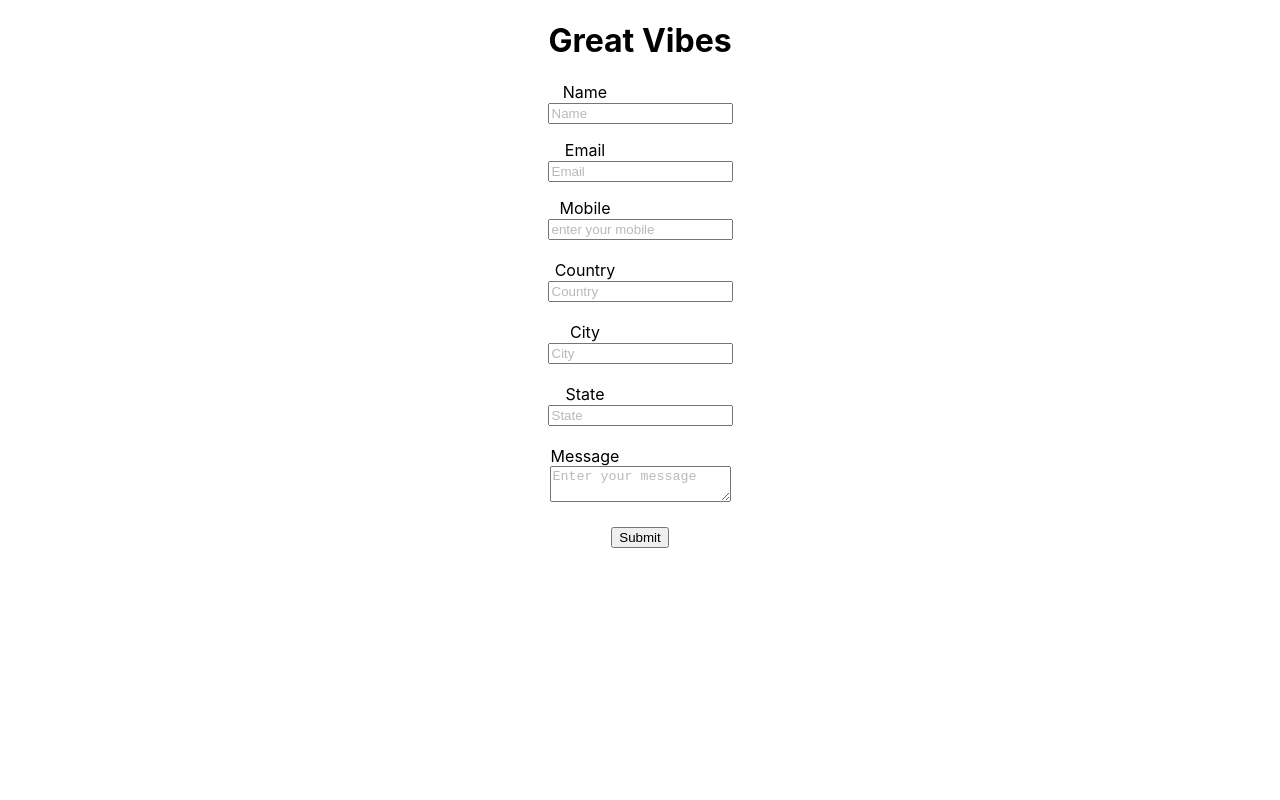
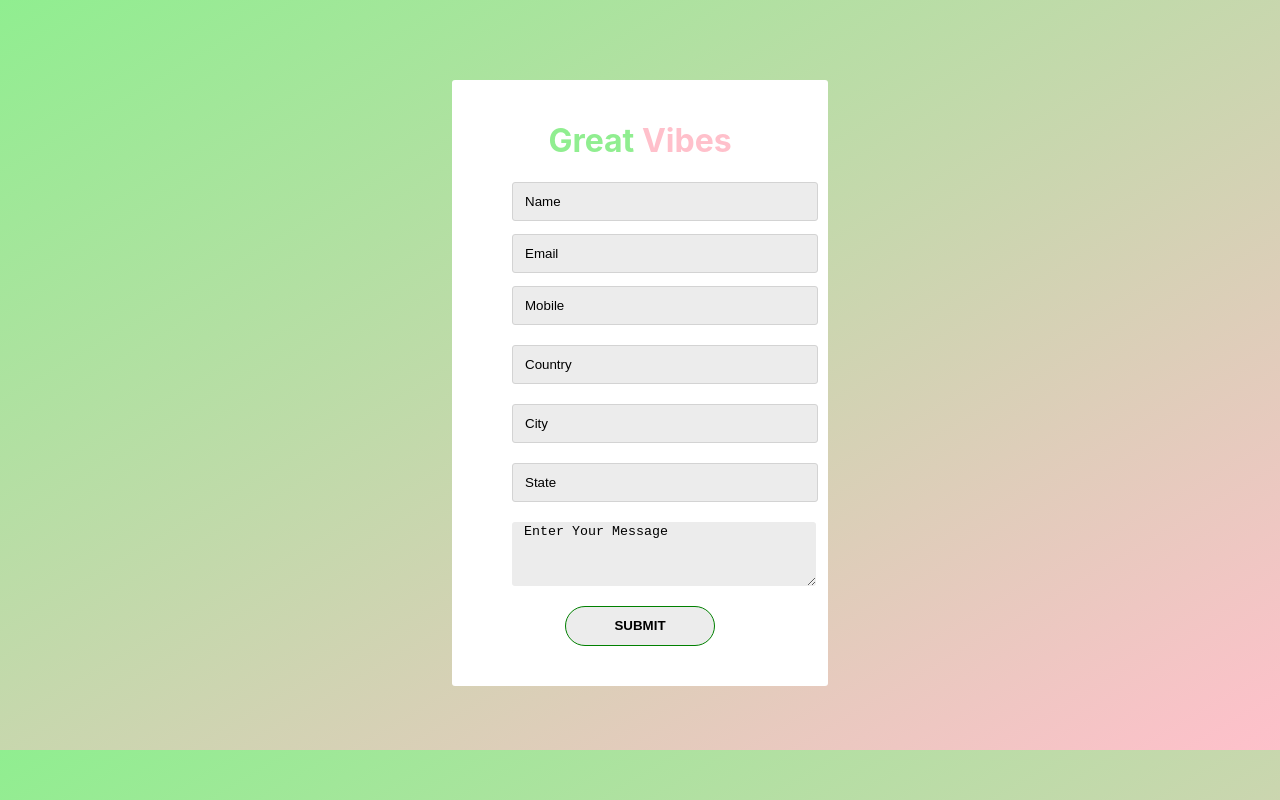
Before and after one commit to Madhavi-Pasupuleti/Great-Vibes, a React (Create React App) app in the folder great-vibes/: page / in a window 1280 px wide. Built offline with nearby package versions, Linux system fonts and the light colour scheme.

Commit message:
added some styling

```diff
--- a/great-vibes/src/Registration/Form.jsx
+++ b/great-vibes/src/Registration/Form.jsx
@@ -42,19 +42,17 @@ function Form() {
 
     useEffect(() => {
         console.log("inputerrors",inputErrors)
-        if(Object.keys(inputErrors).length == 0){
+        if(Object.keys(inputErrors).length === 0){
             console.log("inputval", inputval)
             SetInputVal({...obj})
-            alert("Registration is Successfull")
         }
     },[inputErrors])
 
     return (
         <div id="f">
             <form onSubmit={handleSubmit}>
-                <h1>Great Vibes</h1>
+                <h1><span style={{color:"lightgreen"}}>Great</span> Vibes</h1>
                 <div>
-                    <label>Name</label><br />
                     <input
                         type="text"
                         name = "name"
@@ -63,10 +61,9 @@ function Form() {
                         onChange = {handleChange}
                     />
                 </div>
-                <p>{inputErrors.name}</p>
+                <p className="error">{inputErrors.name}</p>
 
                 <div>
-                    <label>Email</label><br />
                     <input
                         type="email"
                         name = "email"
@@ -75,20 +72,18 @@ function Form() {
                         onChange = {handleChange}
                     />
                 </div>
-                <p>{inputErrors.email}</p>
+                <p className="error">{inputErrors.email}</p>
 
                 <div>
-                    <label>Mobile</label><br />
                     <input
-                        type="tel"
+                        type="number"
                         name = "mobile"
-                        placeholder="enter your mobile"
+                        placeholder="Mobile"
                         value = {inputval.mobile}
                         onChange = {handleChange}
                     />
                 </div><br />
                 <div>
-                    <label>Country</label><br />
                     <input
                         type="text"
                         name = "country"
@@ -98,7 +93,6 @@ function Form() {
                     />
                 </div><br />
                 <div>
-                    <label>City</label><br />
                     <input
                         type="text"
                         name = "city"
@@ -108,7 +102,6 @@ function Form() {
                     />
                 </div><br />
                 <div>
-                    <label>State</label><br />
                     <input
                         type="text"
                         name = "state"
@@ -118,16 +111,15 @@ function Form() {
                     />
                 </div><br />
                 <div>
-                    <label>Message</label><br />
                     <textarea
-                        placeholder="Enter your message"
+                        placeholder="Enter Your Message"
                         name="message"
                         value = {inputval.message}
                         onChange = {handleChange}
                     />
                 </div><br />
                 <div>
-                    <input type="submit" />
+                     <button>SUBMIT</button>
                 </div>
             </form>
         </div>
--- a/great-vibes/src/Registration/from.css
+++ b/great-vibes/src/Registration/from.css
@@ -1,11 +1,59 @@
-
+body{
+    background-image: linear-gradient(to bottom right, lightgreen, pink);
+    height: 670px;
+}
+h1{
+    color : pink
+}
 form{
-    width: 40%;
+    width: 20%;
     margin: auto;
+    margin-top: 80px;
+    background-color: white;
+    padding: 20px 60px 40px 60px;
+    border-radius: 3px;
 }
-div > label{
-    margin-right: 110px;
+input {
+    width: 300px;
+    height: 35px;
+    display: flex;
+    flex-wrap: wrap;
+    border: 1px solid lightgrey;
+    border-radius: 3px;
+    background-color: rgb(236, 236, 236);
+}
+input:hover{
+    border: 1px solid green;
+}
+textarea{
+    width: 300px;
+    height: 60px;
+    display: flex;
+    flex-wrap: wrap;
+    border: none;
+    border-radius: 3px;
+    background-color: rgb(236, 236, 236);
+}
+button{
+    width: 150px;
+    height: 40px;
+    border-radius: 20px;
+    border: 1px solid green;
+    font-weight: bold;
+    background-color: rgb(236, 236, 236);
+}
+button:hover{
+    background-color: lightgreen;
 }
 ::placeholder{
-    color : rgb(185, 185, 185)
+    padding-left: 10px;
+    color: black;
 }
+.error{
+    color: red;
+    display: flex;
+    flex-wrap: wrap;
+    margin-top: 0px;
+    font-size: small;
+    padding-left: 5px;
+}
```
